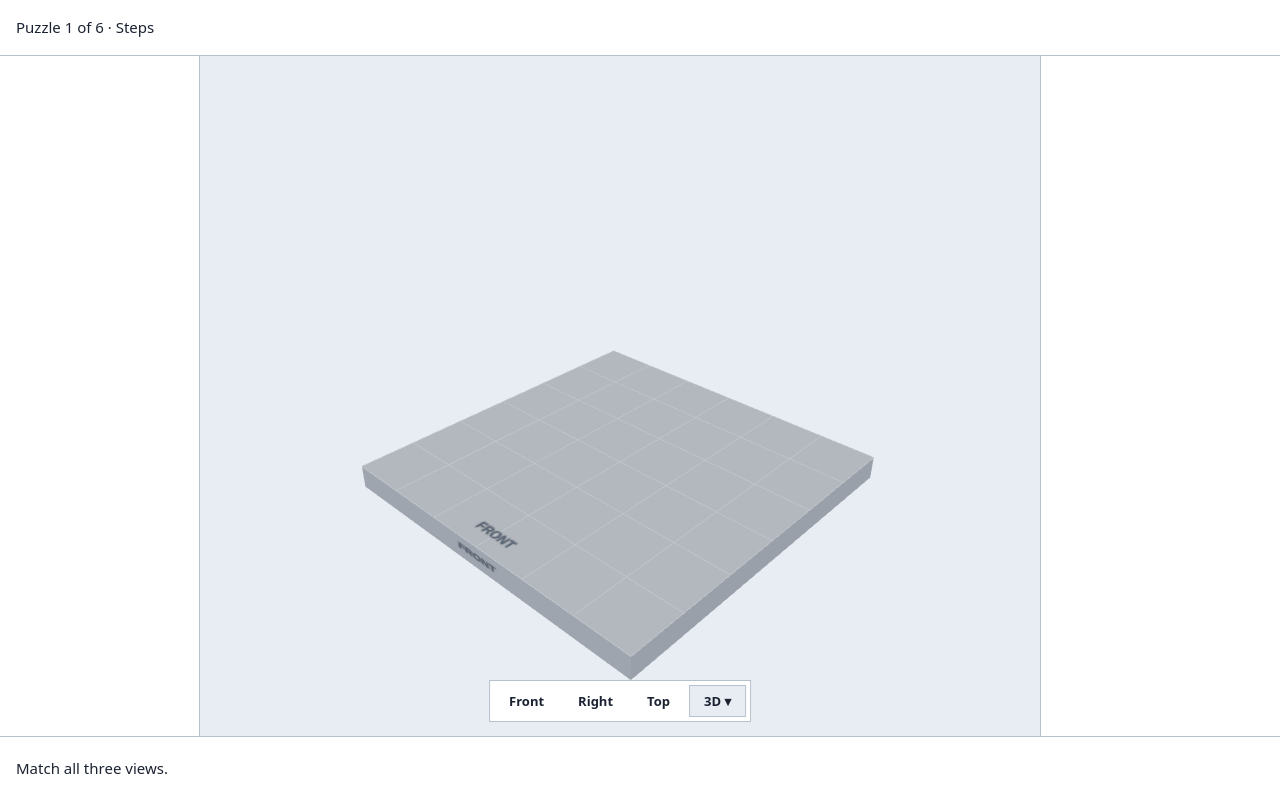
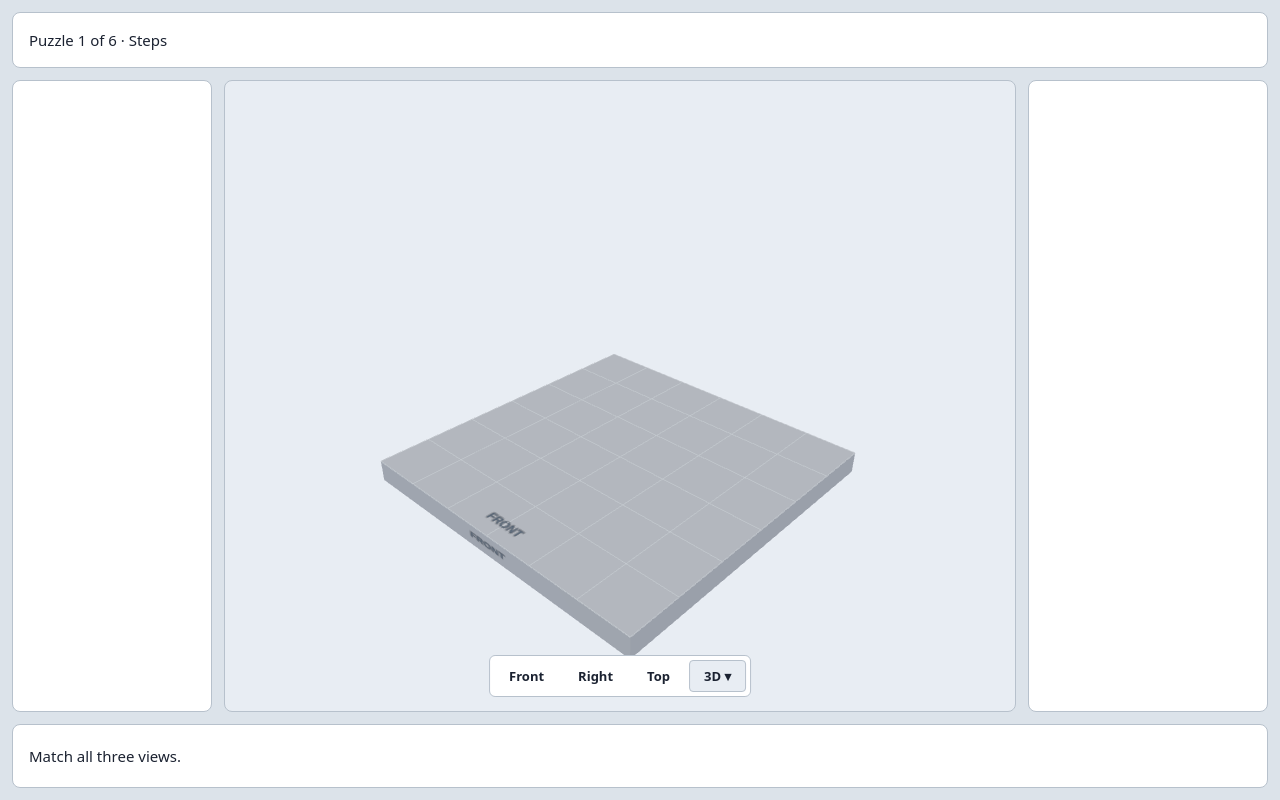
Before and after one commit to Kshitiztyagi23/spatial_learning_platform, a React (Vite) app: page / in a window 1280 px wide. Built offline with nearby package versions, Linux system fonts and the light colour scheme; a web font is replaced by a local one.

Commit message:
F1: gutters

```diff
--- a/src/styles/global.css
+++ b/src/styles/global.css
@@ -50,6 +50,8 @@ html, body {
   min-height: var(--app-min-height);
   max-width: 1920px;
   margin: 0 auto;
+  padding: 12px;
+  gap: 12px;
   background-color: var(--desk);
 }
 
@@ -61,16 +63,18 @@ html, body {
   justify-content: space-between;
   padding: 0 16px;
   background-color: var(--sheet);
-  border-bottom: 1px solid var(--rule);
+  border: 1px solid var(--rule);
+  border-radius: 8px;
   color: var(--ink);
   font-family: var(--font-family);
   font-size: var(--font-size-base);
 }
 
-/* Main 3-column workspace (Grid: 200px 1fr 240px) */
+/* Main 3-column workspace (Grid: 200px 1fr 240px with 12px gap) */
 .app-main {
   display: grid;
   grid-template-columns: var(--tray-width) minmax(0, 1fr) var(--views-width);
+  gap: 12px;
   min-height: 0;
   height: 100%;
   position: relative;
@@ -80,7 +84,8 @@ html, body {
 .app-tray-region {
   width: var(--tray-width);
   background-color: var(--sheet);
-  border-right: 1px solid var(--rule);
+  border: 1px solid var(--rule);
+  border-radius: 8px;
   display: flex;
   flex-direction: column;
   overflow-y: auto;
@@ -91,6 +96,8 @@ html, body {
 .app-board-region {
   min-width: 0;
   background-color: var(--stage);
+  border: 1px solid var(--rule);
+  border-radius: 8px;
   position: relative;
   display: flex;
   flex-direction: column;
@@ -101,7 +108,8 @@ html, body {
 .app-views-region {
   width: var(--views-width);
   background-color: var(--sheet);
-  border-left: 1px solid var(--rule);
+  border: 1px solid var(--rule);
+  border-radius: 8px;
   display: flex;
   flex-direction: column;
   overflow-y: hidden;
@@ -116,7 +124,8 @@ html, body {
   justify-content: space-between;
   padding: 0 16px;
   background-color: var(--sheet);
-  border-top: 1px solid var(--rule);
+  border: 1px solid var(--rule);
+  border-radius: 8px;
   color: var(--ink);
   font-family: var(--font-family);
   font-size: var(--font-size-base);
@@ -138,6 +147,7 @@ html, body {
   gap: 4px;
   background-color: var(--sheet);
   border: 1px solid var(--rule);
+  border-radius: 6px;
   padding: 4px;
   z-index: 10;
   user-select: none;
@@ -155,7 +165,7 @@ html, body {
   display: flex;
   align-items: center;
   gap: 4px;
-  border-radius: 0;
+  border-radius: 4px;
   transition: background-color 0.1s ease;
 }
 
```
